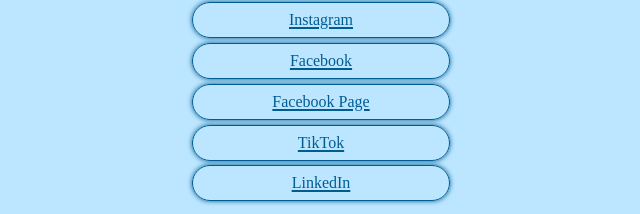
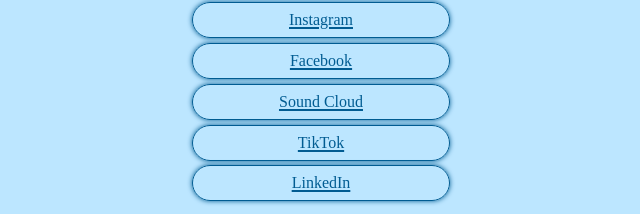
Before and after one commit to notraihanahmed/mustafahashim, a plain HTML site: page index.html in a window 1280 px wide. Shown: the part 494-708 px from the top of the page, 319-959 px from the left. Drawn offline with Linux system fonts and the light colour scheme.

Commit message:
Update index.html

```diff
--- a/index.html
+++ b/index.html
@@ -47,7 +47,7 @@
             <a href="https://youtube.com/@mostafahahsem" title="youtube">YouTube</a>
             <a href="https://www.instagram.com/md_mostafa_26" title="instagram">Instagram</a>
             <a href="https://www.facebook.com/mutafahashemshohag.mustafa" title="facebook">Facebook</a>
-            <a href="https://www.facebook.com/profile.php?id=100083765282152" title="facebook">Facebook Page</a>
+            <a href="https://soundcloud.com/m-h-islamic-song" title="sound cloud">Sound Cloud</a>
             <a href="https://www.tiktok.com/@md_mostafa_hashem" title="tiktok">TikTok</a>
             <a href="https://www.linkedin.com/in/mostafa-hashem-2532b3334" title="linkedin">LinkedIn</a>
         </div>
```
